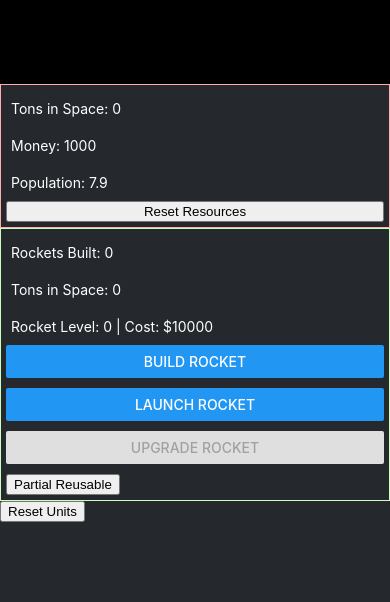
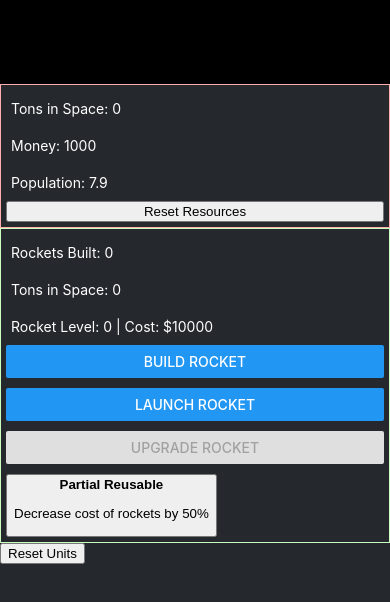
Before and after one commit to mchusma/singularity, a React Native app: screen / in a window 390 px wide. Shown: the top 602 px of the page. Built offline with nearby package versions, Linux system fonts and the light colour scheme.

Commit message:
made upgrades work

```diff
--- a/src/components/activeUnits.tsx
+++ b/src/components/activeUnits.tsx
@@ -43,7 +43,6 @@ const ActiveUnits = () => {
                     if (requirementsMet) {
                         dispatch(updateUnitVisibility(unit.id));
                     } else {
-                        console.error(`Requirements not met for unit with id ${unit.id}`);
                     }
                 }
             });
--- a/src/components/activeUpgrades.tsx
+++ b/src/components/activeUpgrades.tsx
@@ -1,3 +1,4 @@
+// src/components/activeUpgrades.tsx
 import React, { useEffect, useRef } from 'react';
 import { useDispatch, useSelector } from 'react-redux';
 import { RootState, persistor } from '../store/store';
@@ -13,6 +14,37 @@ const ActiveUpgrades: React.FC<ActiveUpgradesProps> = ({ unitId }) => {
   const dispatch = useDispatch();
   const unit = useSelector((state: RootState) => state.units.units.find(unit => unit.id === unitId));
   const upgrades = unit?.upgrades;
+  const resources = useSelector((state: RootState) => state.resources);
+  const allUnits = useSelector((state: RootState) => state.units);
+
+
+  console.log('upgrades:', upgrades);
+
+  useEffect(() => {
+    const interval = setInterval(() => {
+      upgrades?.forEach(upgrade => {
+        if (!upgrade.isVisible && !upgrade.isApplied) {
+          //check if required units are met
+          const requiredUnitsMet = upgrade.requiredUnits.every(requiredUnit => {
+            const unit = allUnits.units.find(unit => unit.id === requiredUnit.unitId);
+            return unit && unit.quantity >= requiredUnit.quantity;
+          });
+
+          //check if required resources are met
+          const requiredResourcesMet = upgrade.requiredResources.every(requiredResource => {
+            const resource = resources.resources.find(resource => resource.id === requiredResource.unitId);
+            return resource && resource.quantity >= requiredResource.quantity;
+          });
+
+          if (requiredUnitsMet && requiredResourcesMet) {
+            console.log(`Upgrade ${upgrade.name} to be visible`);
+            dispatch(updateUpgradeVisibility({ unitId: unit.id, upgradeId: upgrade.id}));
+          }
+        }
+      });
+    }, 1000);
+    return () => clearInterval(interval);
+  }, [dispatch, upgrades, allUnits, resources]);
 
   console.log('upgrades:', upgrades);
 
@@ -23,10 +55,11 @@ const ActiveUpgrades: React.FC<ActiveUpgradesProps> = ({ unitId }) => {
           key={upgrade.id}
           onClick={() => {
             console.log(`Upgrade attempted. Unit ID: ${unit?.id}, Upgrade ID: ${upgrade.id}, isVisible: ${upgrade.isVisible}, isApplied: ${upgrade.isApplied}`);
-                unit && upgradeUnit(unit.id, upgrade.id); // Use the function returned by the hook
+            unit && upgradeUnit(unit, upgrade.id, dispatch);
           }}
         >
-              {upgrade.name}
+          <strong>{upgrade.name}</strong>
+          <p>{upgrade.description}</p>
         </button>
       ))}
     </div>
--- a/src/store/initialUnits.ts
+++ b/src/store/initialUnits.ts
@@ -34,7 +34,7 @@ export const initialUnits: UnitsState = {
         isApplied: false,
         resourceCostUpdate: [{ resourceId: 'money', quantity: 0.2 }],
         resourceCost: [{ unitId: 'rocket', quantity: 200 }],
-        requiredUnits: [{ unitId: 'partialReusable', quantity: 1 }],
+        requiredUnits: [],
         requiredResources: [{ unitId: 'tonsInSpace', quantity: 20 }]
       }]
     },
--- a/src/units/components/upgradeUnit.ts
+++ b/src/units/components/upgradeUnit.ts
@@ -1,24 +1,29 @@
-import { useDispatch, useSelector } from 'react-redux';
-import { RootState } from '../../store/store';
+// src/units/components/upgradeUnit.ts
 import { applyUpgrade } from '../../store/unitSlice';
 import { updateResourceQuantity } from '../../store/resourceSlice';
 
-export const upgradeUnit = (unitId: string, upgradeId: string) => {
-  return () => {
-    const dispatch = useDispatch();
-    const unit = useSelector((state: RootState) => state.units.units.find(unit => unit.id === unitId));
+interface Cost {
+  resourceId: string;
+  quantity: number;
+}
+
+export const upgradeUnit = (unit: any, upgradeId: string, dispatch: Function) => {
+  console.log(`upgradeUnit called with unitId: ${unit.id} and upgradeId: ${upgradeId}`); // Log when function is called
 
   if (!unit) {
-      console.error(`Unit with id ${unitId} not found`);
+    console.error(`Unit not found`);
     return;
   }
 
+  console.log(`Found unit: ${JSON.stringify(unit)}`); // Log the found unit
+
   // apply the upgrade
-    dispatch(applyUpgrade({ unitId, upgradeId }));
+  dispatch(applyUpgrade({ unitId: unit.id, upgradeId }));
+  console.log(`Upgrade applied to unitId: ${unit.id}`); // Log after upgrade is applied
 
   // apply the cost of the upgrade
-    unit.resourceCost.forEach(cost => {
+  unit.resourceCost.forEach((cost: Cost) => {
     dispatch(updateResourceQuantity({ resourceId: cost.resourceId, quantityChange: -cost.quantity }));
+    console.log(`Resource quantity updated for resourceId: ${cost.resourceId}`); // Log after resource quantity is updated
   });
 };
-};
```
Lines whose indentation alone changed are shown as unchanged.
